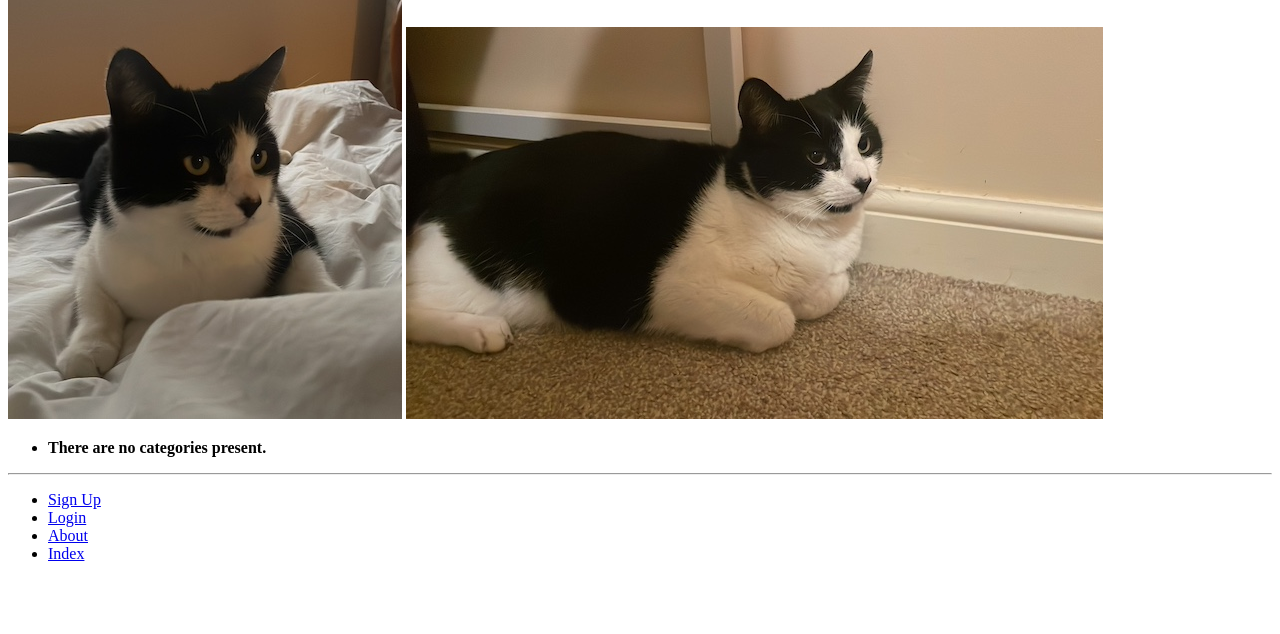
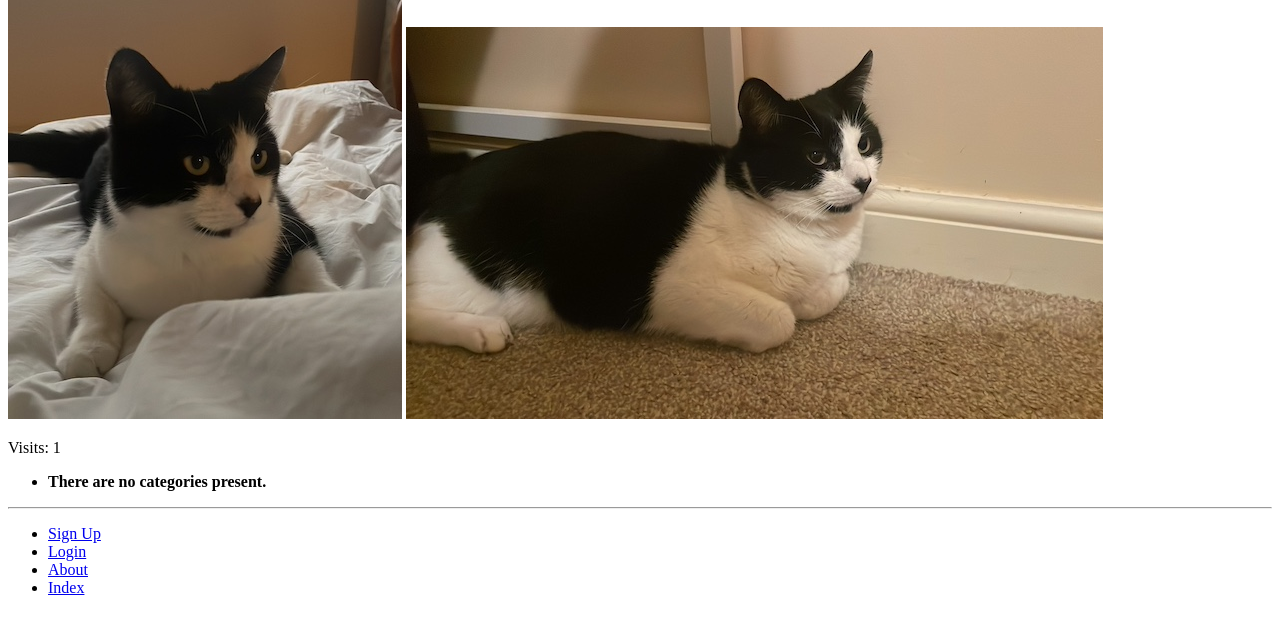
Before and after one commit to uofg-neec/tango_with_django_project, a Django app: page /rango/about/ in a window 1280 px wide. Shown: the part 117-751 px from the top of the page. Run offline with Django 3.2, Linux system fonts and the light colour scheme; data that the repository does not hold is empty.

Commit message:
ch10 done!

```diff
--- a/rango/views.py
+++ b/rango/views.py
@@ -9,6 +9,7 @@ from rango.forms import PageForm
 from rango.forms import UserForm, UserProfileForm
 from django.contrib.auth import authenticate, login, logout
 from django.contrib.auth.decorators import login_required
+from datetime import datetime
 
 def index(request):
 
@@ -20,12 +21,16 @@ def index(request):
     context_dict['categories'] = category_list
     context_dict['pages'] = page_list
 
-    return render(request, 'rango/index.html', context=context_dict)
+    visitor_cookie_handler(request)
+
+    response = render(request, 'rango/index.html', context=context_dict)
+    return response
 
 
 def about(request):
-
-    return render(request, 'rango/about.html')
+    visitor_cookie_handler(request)
+    context_dict = {'visits': request.session['visits']}
+    return render(request, 'rango/about.html', context=context_dict)
 
 
 def show_category(request, category_name_slug):
@@ -158,3 +163,28 @@ def restricted(request):
 def user_logout(request):
     logout(request)
     return redirect(reverse('rango:index'))
+
+
+# helper function
+def visitor_cookie_handler(request):
+    visits = int(get_server_side_cookie(request, 'visits', '1'))
+
+    last_visit_cookie = get_server_side_cookie(request, 'last_visit', str(datetime.now()))
+    last_visit_time = datetime.strptime(last_visit_cookie[:-7],
+                                        '%Y-%m-%d %H:%M:%S')
+
+    if (datetime.now() - last_visit_time).days > 0:
+        visits = visits + 1
+        request.session['last_visit'] = str(datetime.now())
+    else:
+        request.session['last_visit'] = last_visit_cookie
+
+    request.session['visits'] = visits
+
+
+# helper method for visitor_cookie_handler()
+def get_server_side_cookie(request, cookie, default_val=None):
+    val = request.session.get(cookie)
+    if not val:
+        val = default_val
+    return val
--- a/templates/rango/about.html
+++ b/templates/rango/about.html
@@ -14,5 +14,6 @@
     <div>
         <img src="{% static 'images/rango.jpg' %}" alt="Picture of Rango" />
         <img src="{{ MEDIA_URL }}cat.jpg" alt="Picture of a Cat" />
+        <p>Visits: {{ visits }}</p>
     </div>
 {% endblock %}
```
